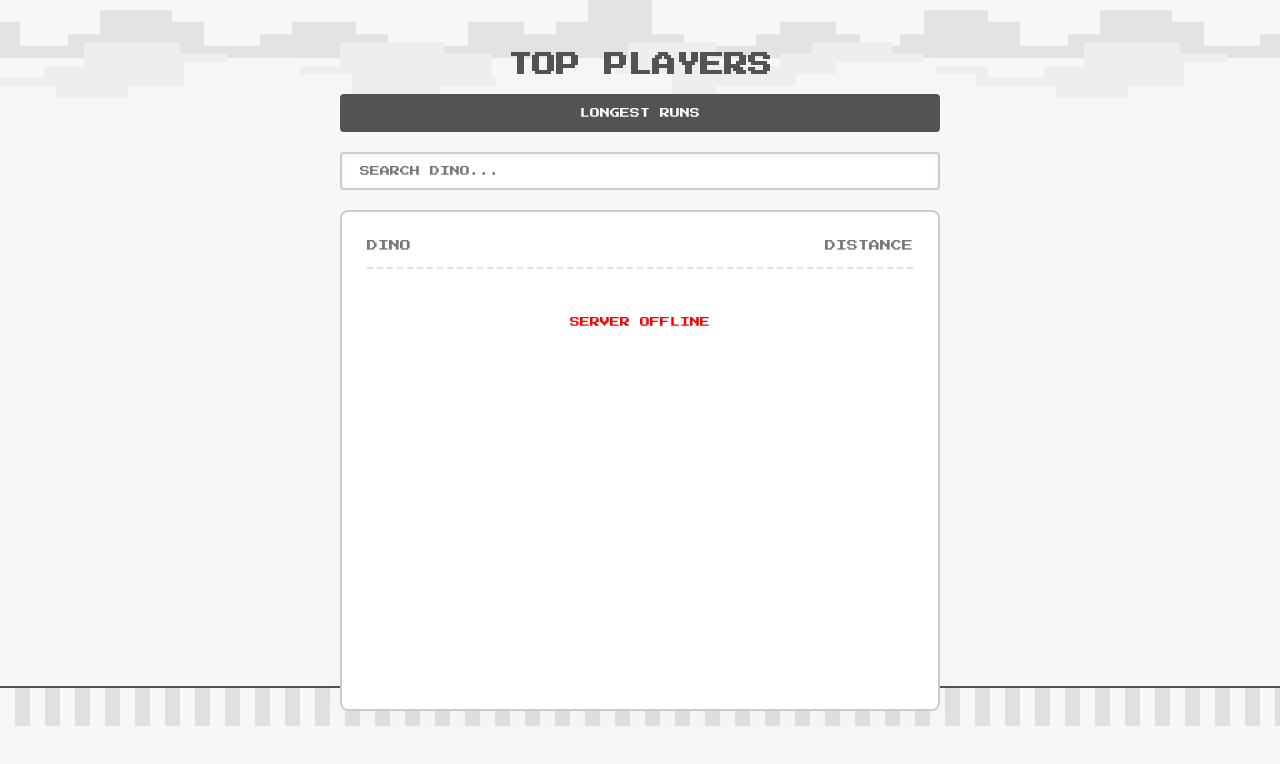
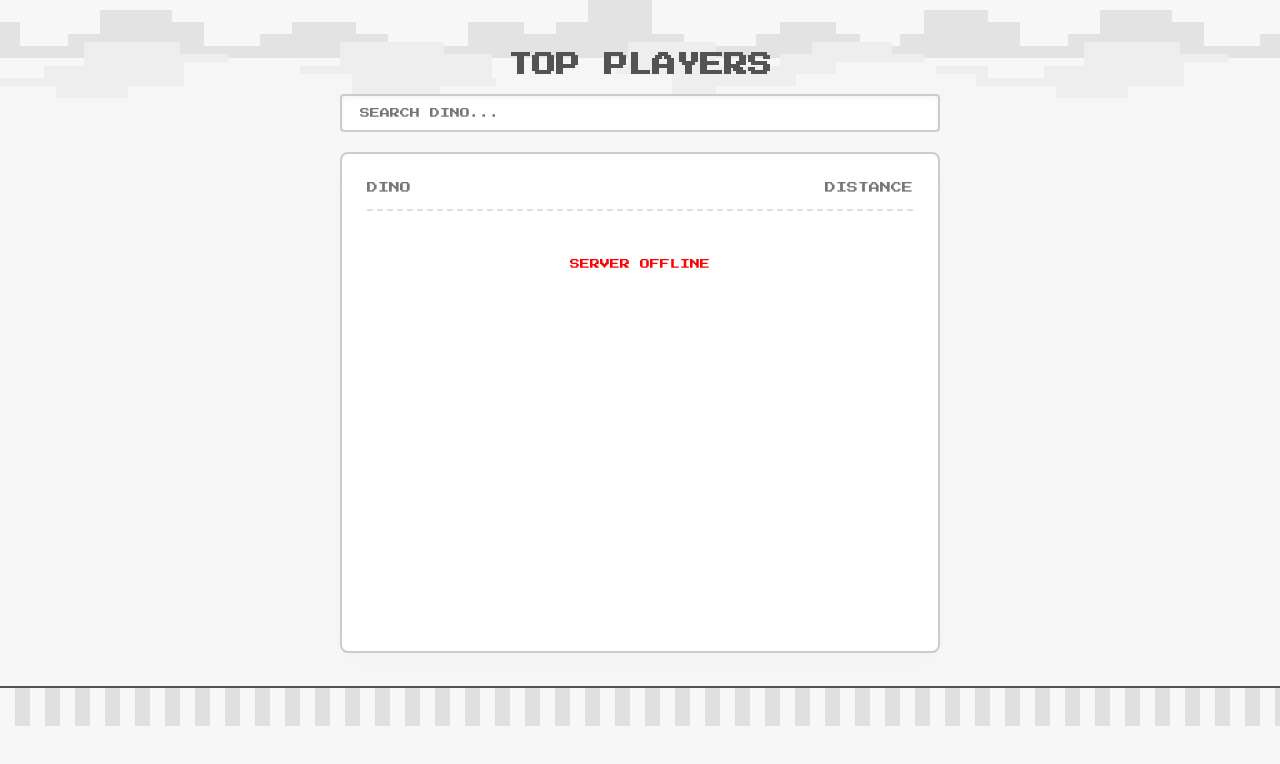
Before and after one commit to vm10k/Dino-Arena, a plain HTML site: page leaderboard.html in a window 1280 px wide. Shown: the part 74-838 px from the top of the page. Drawn offline with nearby package versions, Linux system fonts and the light colour scheme.

Commit message:
Update leaderboard.html

```diff
--- a/leaderboard.html
+++ b/leaderboard.html
@@ -237,10 +237,7 @@
             TOTAL ARENA RUNNERS: <span id="total-count-num">0</span>
         </div>
 
-        <!-- Interactive Tab Switches -->
-        <div class="tab-container">
-            <button id="tab-distance" class="tab-btn active" onclick="switchTab('distance')">LONGEST RUNS</button>
-        </div>
+
 
         <div class="controls-container">
             <input type="text" id="searchInput" class="search-input" placeholder="SEARCH DINO..." autocomplete="off">
```
